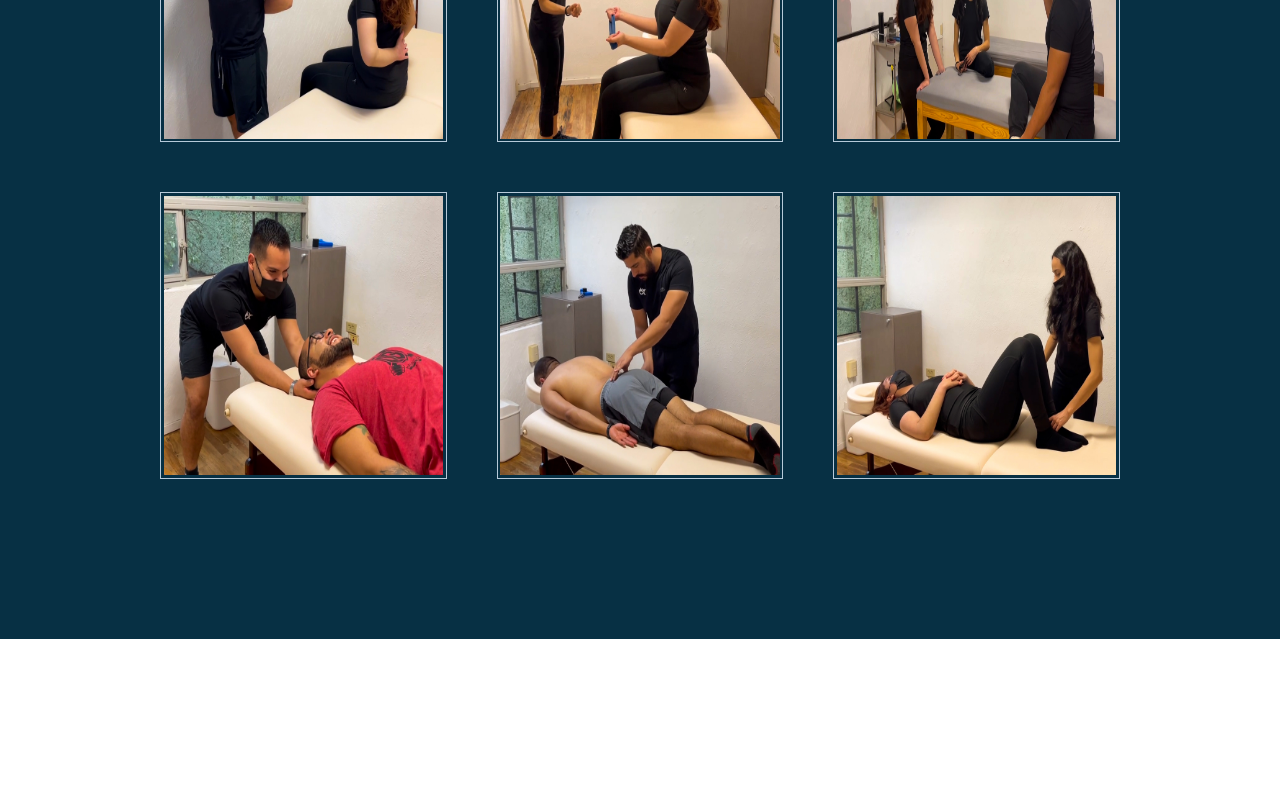
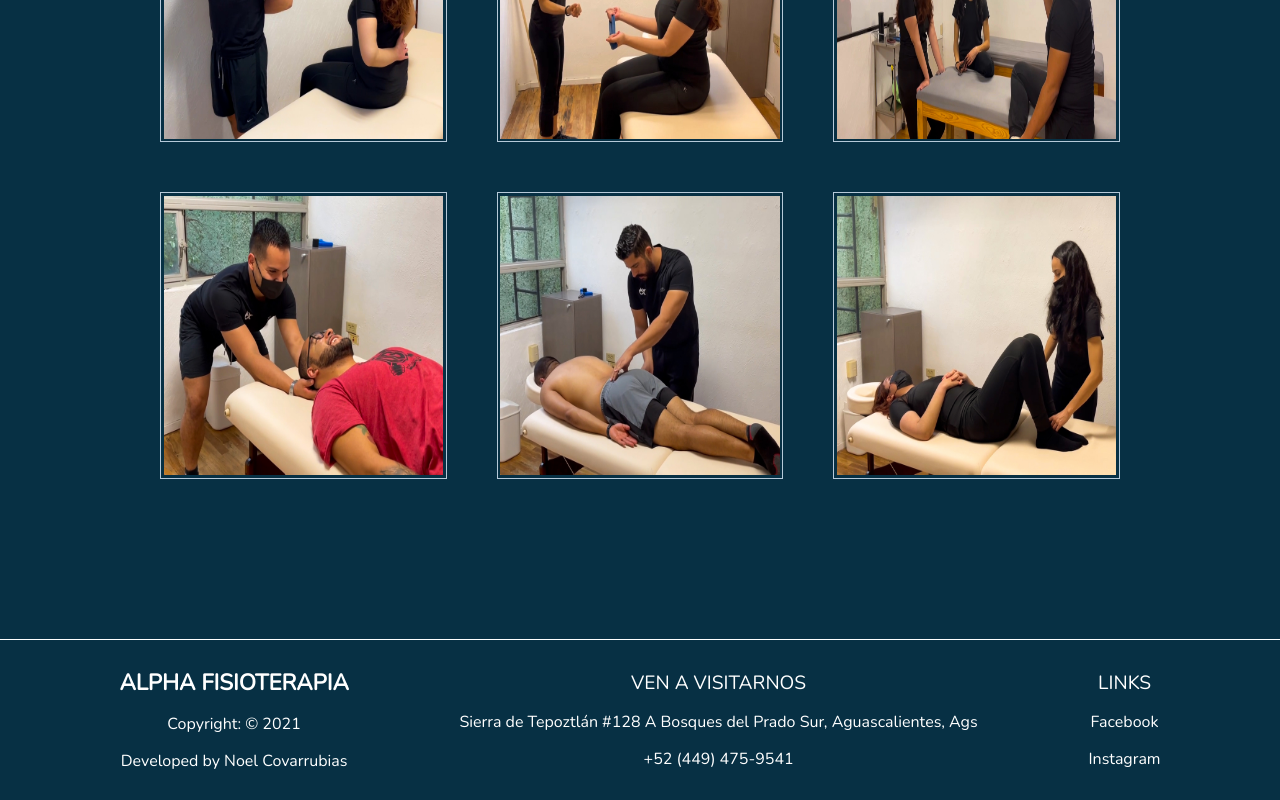
Before and after one commit to NoelCov/alpha-fisioterapia, a Next.js app: page /gallery in a window 1280 px wide. Shown: the part 2160-2960 px from the top of the page. Before the commit the page ends 2799 px from the top, so only its background shows below. Built offline with nearby package versions, Linux system fonts and the light colour scheme.

Commit message:
Added footer component

```diff
--- a/components/body/body.component.jsx
+++ b/components/body/body.component.jsx
@@ -31,7 +31,7 @@ const Body = () => {
             </SectionText>
             <SectionText>
               <FaWhatsapp style={{ color: "#24cc63" }} />
-              <span>&nbsp;</span>+52 449 475 9541
+              <span>&nbsp;</span>+52 (449) 475-9541
             </SectionText>
           </InformationContainer>
         </ContentContainer>
--- /dev/null
+++ b/components/footer/footer.component.jsx
@@ -0,0 +1,38 @@
+import React from "react";
+
+import {
+  FooterContainer,
+  InformationText,
+  InformationContainer,
+  InformationTitle,
+  CompanyTitle
+} from "./footer.styles";
+
+const FooterComponent = () => {
+  return (
+    <FooterContainer>
+      <InformationContainer>
+        <CompanyTitle>ALPHA FISIOTERAPIA</CompanyTitle>
+        <InformationText>Copyright: &copy; 2021</InformationText>
+        <InformationText>
+          {"Developed by "}
+          <a href="https://twitter.com/No3l_Codes" target="_blank">
+            {"Noel Covarrubias"}
+          </a>
+        </InformationText>
+      </InformationContainer>
+      <InformationContainer>
+        <InformationTitle>VEN A VISITARNOS</InformationTitle>
+        <InformationText>{"Sierra de Tepoztlán #128 A Bosques del Prado Sur, Aguascalientes, Ags"}</InformationText>
+        <InformationText>{"+52 (449) 475-9541"}</InformationText>
+      </InformationContainer>
+      <InformationContainer>
+        <InformationTitle>LINKS</InformationTitle>
+        <InformationText><a href="https://www.facebook.com/Alphafisioags" target="_blank">Facebook</a></InformationText>
+        <InformationText><a href="https://www.instagram.com/alphafisioags/" target="_blank">Instagram</a></InformationText>
+      </InformationContainer>
+    </FooterContainer>
+  );
+};
+
+export default FooterComponent;
--- /dev/null
+++ b/components/footer/footer.styles.js
@@ -0,0 +1,68 @@
+import styled from "styled-components";
+
+export const FooterContainer = styled.div`
+  display: flex;
+  max-width: 100vw;
+  background-color: #073044;
+  min-height: 20vh;
+  border-top: 0.5px solid white;
+  padding: 0 5vw;
+  color: white;
+  justify-content: space-around;
+  align-items: center;
+
+  @media screen and (max-width: 550px) {
+    flex-direction: column;
+    padding: 8vh;
+    gap: 75px;
+  }
+`;
+
+export const InformationContainer = styled.div`
+  display: flex;
+  flex-direction: column;
+  align-items: center;
+  font-family: "Nunito";
+  gap: 15px;
+  height: 100%;
+
+  @media screen and (max-width: 950px) {
+    text-align: center;
+    gap: 20px;
+  }
+`;
+
+export const CompanyTitle = styled.h2`
+  margin: 0;
+  font-size: 1.4rem;
+
+  @media screen and (max-width: 950px) {
+    font-size: 1.1rem;
+  }
+
+  @media screen and (max-width: 550px) {
+    font-size: 1rem;
+  }
+`;
+
+export const InformationTitle = styled.p`
+  margin: 0;
+  font-size: 1.2rem;
+
+  @media screen and (max-width: 950px) {
+    font-size: 1rem;
+  }
+`;
+
+export const InformationText = styled.p`
+  margin: 0;
+  font-size: 1rem;
+
+  @media screen and (max-width: 950px) {
+    font-size: 0.9rem;
+  }
+
+  @media screen and (max-width: 550px) {
+    font-size: 0.8rem;
+  }
+`;
--- a/components/header/header.styles.js
+++ b/components/header/header.styles.js
@@ -9,7 +9,7 @@ export const HeaderContainer = styled.header`
 
   @media screen and (max-width: 950px) {
     min-height: 100vh;
-    padding: 5vh 0;
+    padding: 0;
   }
 
   @media screen and (max-width: 550px) {
--- a/components/navbar/navbar.styles.js
+++ b/components/navbar/navbar.styles.js
@@ -50,7 +50,7 @@ export const LinkContainer = styled.a`
   }
 
   @media screen and (max-width: 950px) {
-    width: 100%;
+    max-width: 100%;
   }
 `;
 
--- a/components/team-member-container/team-member-container.styles.js
+++ b/components/team-member-container/team-member-container.styles.js
@@ -6,7 +6,7 @@ export const Container = styled.div`
   align-items: center;
   justify-content: space-around;
   width: 100%;
-  gap: 150px;
+  gap: 125px;
 
   @media screen and (max-width: 950px) {
     display: flex;
@@ -59,7 +59,7 @@ const CardContainer = css`
   padding: 35px 40px;
   box-shadow: black 0px 3px 6px 0px;
   gap: 50px;
-  min-height: 55%;
+  min-height: 40%;
   background-color: #d9d9d9;
   background-image: linear-gradient(315deg, #d9d9d9 0%, #f6f2f2 74%);
 
--- a/pages/_app.js
+++ b/pages/_app.js
@@ -1,11 +1,14 @@
 import "../styles/global.css";
+
 import Navbar from "../components/navbar/navbar.component";
+import Footer from "../components/footer/footer.component";
 
 const App = ({ Component, pageProps }) => {
   return (
     <div>
       <Navbar />
       <Component {...pageProps} />
+      <Footer />
     </div>
   );
 };
```
Also changed, not shown: components/body/body.styles.js (+6 -1 lines).
